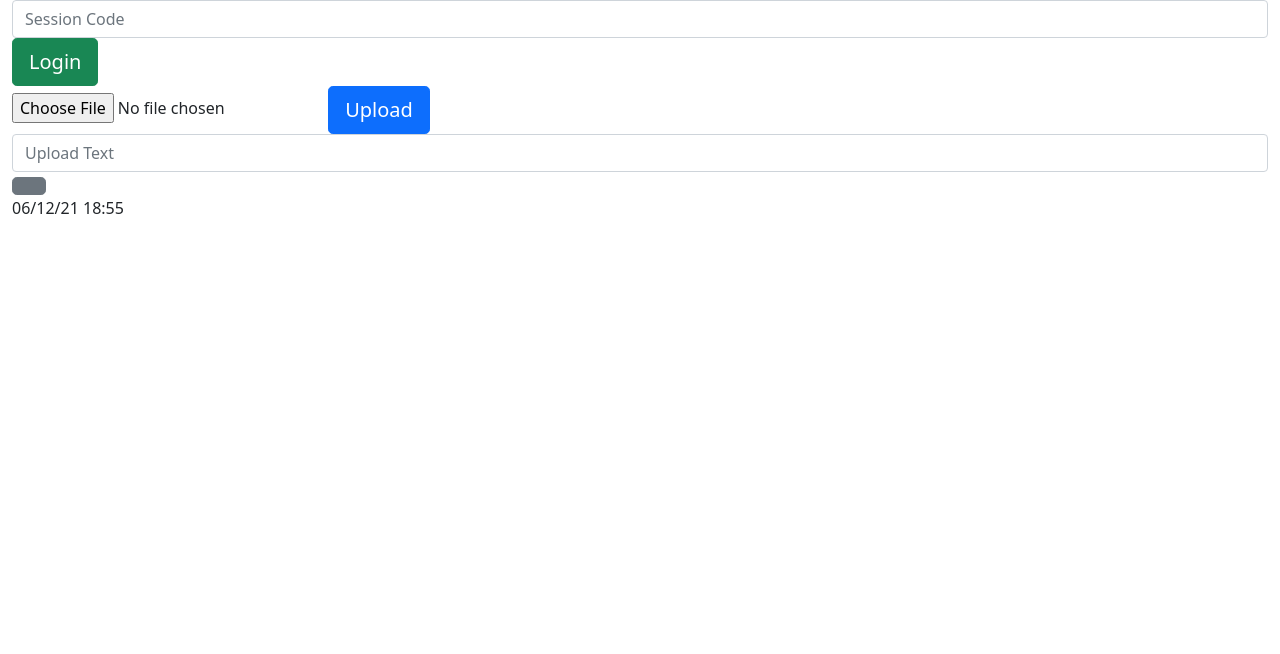
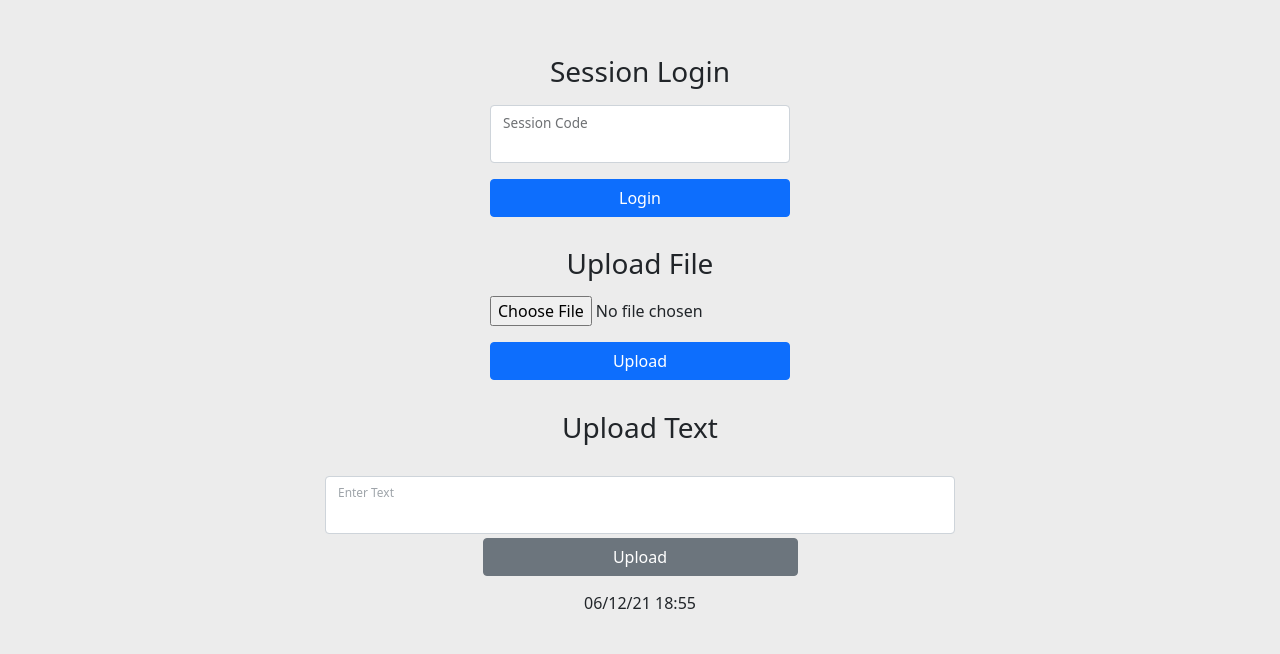
Before and after one commit to alexcarr1113/EasyFileShare, a Flask app: page / in a window 1280 px wide. Shown: the top 654 px of the page. Run offline with Flask 2, Linux system fonts and the light colour scheme; some libraries are stand-ins or nearby versions.

Commit message:
ui improvements

```diff
--- /dev/null
+++ b/static/css/main.css
@@ -0,0 +1,18 @@
+body {
+    display: flex;
+    align-items: center;
+    padding-top: 40px;
+    padding-bottom: 40px;
+    background-color: #ECECEC;
+}
+
+.form {
+    width: 100%;
+    max-width: 330px;
+    padding: 15px;
+    margin: auto;
+}
+
+.form-text {
+    max-width: 660px;
+}
--- a/templates/index.html
+++ b/templates/index.html
@@ -7,28 +7,36 @@
     <title>Simple File Transfer</title>
     <link href="https://cdn.jsdelivr.net/npm/bootstrap@5.1.3/dist/css/bootstrap.min.css" rel="stylesheet" integrity="sha384-1BmE4kWBq78iYhFldvKuhfTAU6auU8tT94WrHftjDbrCEXSU1oBoqyl2QvZ6jIW3" crossorigin="anonymous">
     <script src="https://ajax.googleapis.com/ajax/libs/jquery/3.5.1/jquery.min.js"></script>
+    <link rel="stylesheet" href="{{ url_for('static', filename='css/main.css') }}">
 </head>
 <body>
 
-    <div class="container-fluid justify-content-center">
-        <form method=post>
-            <div class="form-group">
-                <input type="text" name="code" class="form-control" id="code_input" placeholder="Session Code">
-                <input type="submit" class="btn btn-success btn-lg" value="Login">
+    <div class="container text-center">
+        <form class="form" method=post>
+            <h3 class="h3 mb-3 fw-normal">Session Login</h3>
+            <div class="mb-3 form-floating">
+                <input type="text" name="code" class="form-control" id="code_input">
+                <label for="code_input">Session Code</label>
+            </div>
+            <button type="submit" class="w-100 btn btn-primary">Login</button>
+        </form>
+
+        <form class="form" id="uploadfile" method=post enctype=multipart/form-data>
+            <h3 class="h3 mb-3 fw-normal">Upload File</h3>
+            <div class="mb-3 form-floating">
+                <input class="mb-3 form-control-file" type=file name=file>
+                <button type="submit" id="uploadbtn" class="w-100 btn btn-primary">Upload</button>
             </div>
         </form>
 
-        <form id="uploadfile" method=post enctype=multipart/form-data>
-            <div class="form-group">
-                <input type=file name=file>
-                <input type="submit" id="uploadbtn" class="btn btn-primary btn-lg" value="Upload">
+        <h3 class="h3 mb-3 fw-normal">Upload Text</h3>
+        <form class="form form-text" method=post id="textupload">
+            <div class="mb-1 form-floating">
+                <input type="text" name="user_text" class="form-control" id="text_input">
+                <label id="text_label" for="text_input">Enter Text</label>
             </div>
-        </form>
-        <form method=post id="textupload">
-            <div class="form-group">
-                <input type="text" name="user_text" class="form-control" id="text_input" placeholder="Upload Text">
-                <button type="submit" class="btn btn-secondary btn-lg" value="Upload">
-            </div>
+
+            <button type="submit" class="w-50 btn btn-secondary btn">Upload</button>
         </form>
         <footer>06/12/21 18:55</footer>
     </div>
@@ -36,7 +44,7 @@
     <script>
         $(document).ready(function() { // Runs when document is loaded
             $("#uploadfile").submit(function (event) { // When file form is submitted, capture file and create form data object
-                $("#uploadbtn").attr("value", "Uploading...");
+                $("#uploadbtn").html("Uploading");
                 $("#uploadbtn").css("background-color", "red");
                 var file = $("#uploadfile")[0];
                 var formData = new FormData(file);
@@ -60,7 +68,8 @@
             $("#textupload").submit(function (event) { // When form is submitted, upload text
                 user_text = $("#text_input").val();
                 console.log(user_text);
-                $.ajax({ // Send AJAX request
+                if (user_text.length > 0){
+                    $.ajax({ // Send AJAX request
                     type: "POST",
                     url: "/upload/0",
                     contentType: 'application/json; charset=utf-8',
@@ -73,6 +82,10 @@
                         console.log(response);
                     }
                 })
+                }
+                else {
+                    $("#text_label").html("No text entered");
+                }
                 event.preventDefault();
             })
         })
```
Also changed, not shown: data.db.
